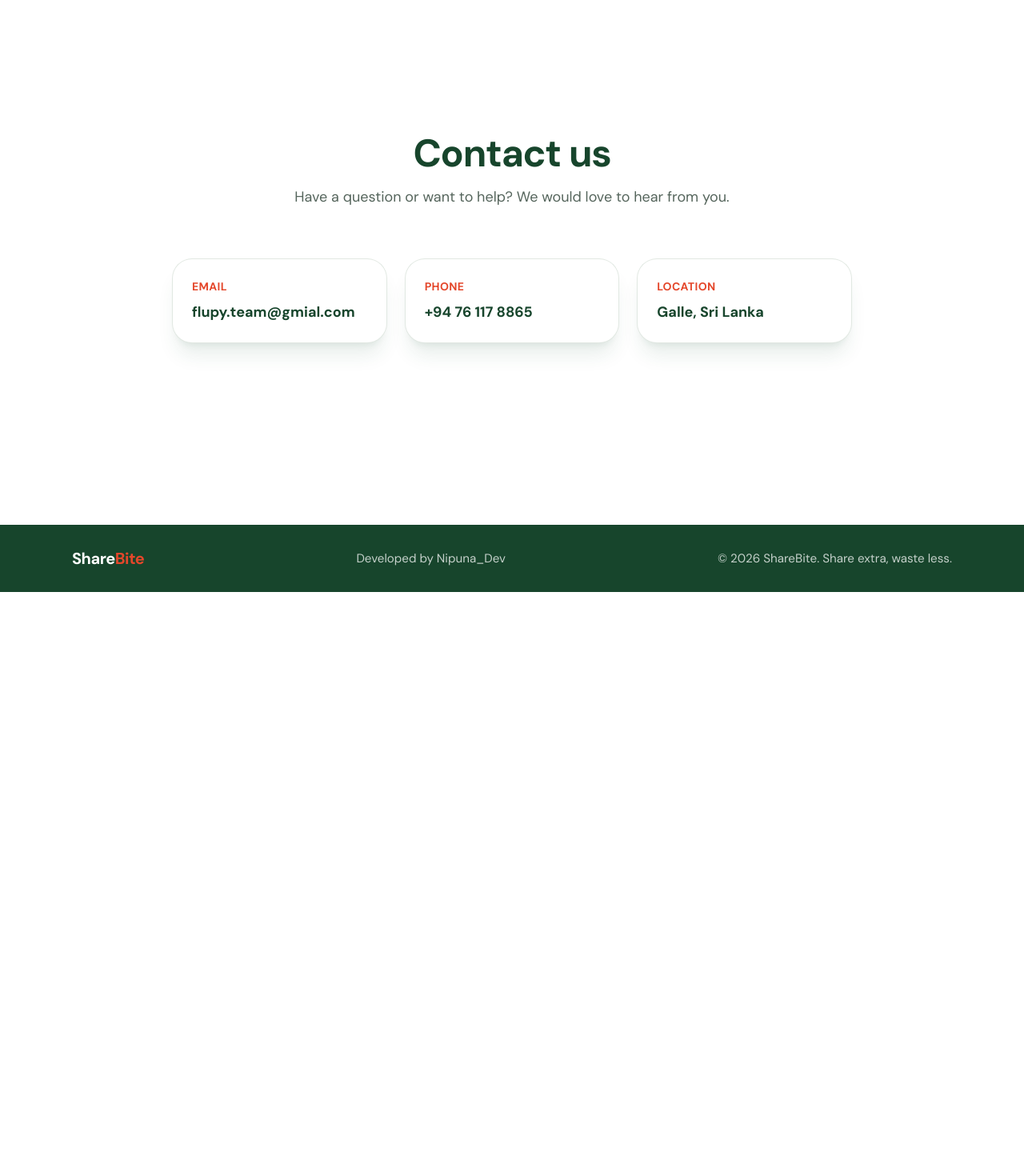
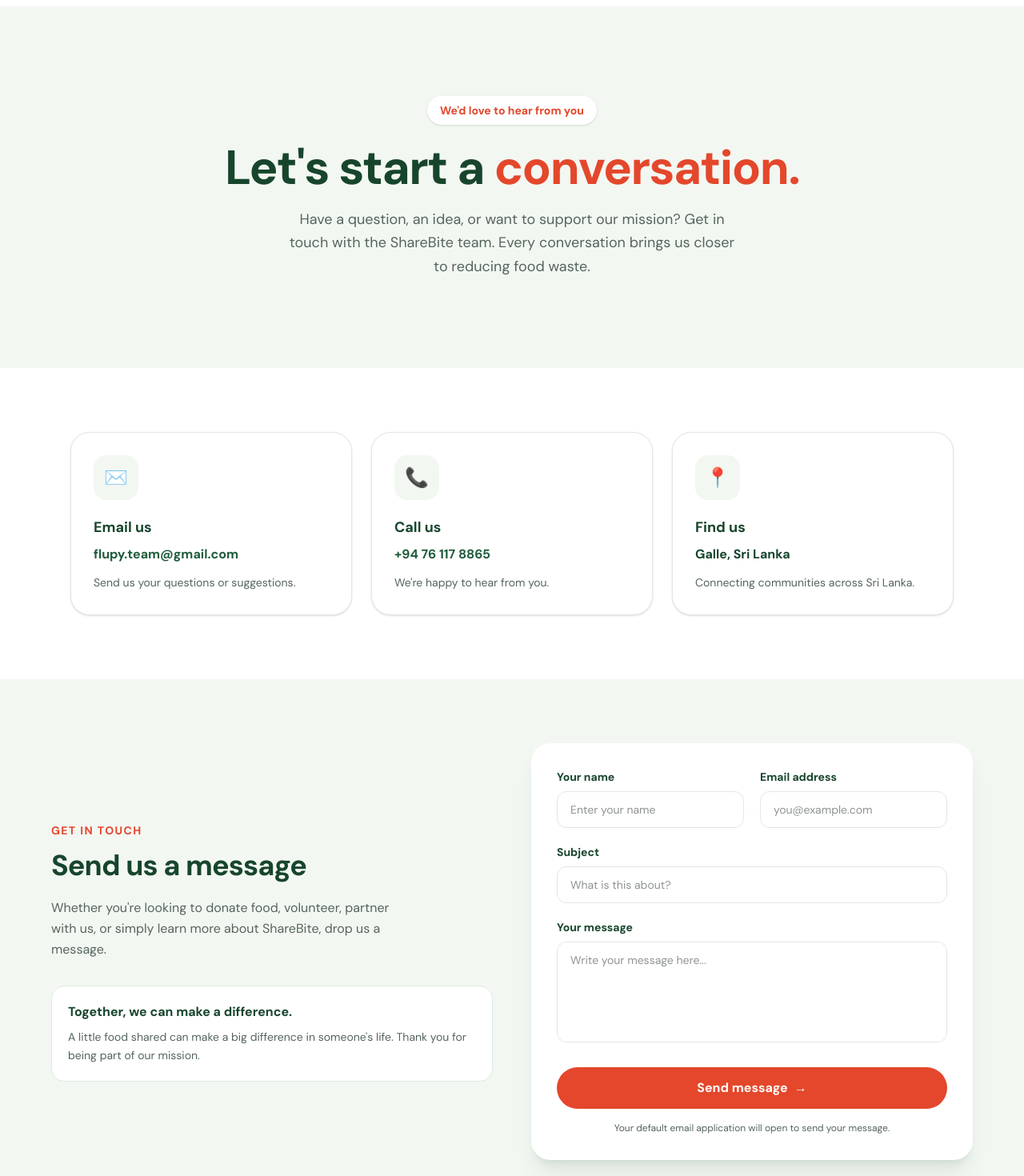
Before and after one commit to nipunagwdev-maker/ShareBite.v2.0, a React (Vite) app in the folder ShareBite/: page /Contact in a window 1280 px wide. Shown: the part 60-1530 px from the top of the page at 80% size. Before the commit the page ends 800 px from the top, so only its background shows below. Built offline with nearby package versions, Linux system fonts and the light colour scheme.

Commit message:
updating contact page ui

```diff
--- a/ShareBite/src/pages/Contact.jsx
+++ b/ShareBite/src/pages/Contact.jsx
@@ -1,62 +1,233 @@
+import { useState } from "react";
 import SiteFooter from "../components/SiteFooter.jsx";
 import SiteHeader from "../components/SiteHeader.jsx";
 
 const contactDetails = [
   {
-    label: "Email",
-    value: "flupy.team@gmial.com", // EDIT: your real email
-    href: "mailto:flupy.team@gmail.com", // EDIT: same email again
+    label: "Email us",
+    value: "flupy.team@gmail.com",
+    href: "mailto:flupy.team@gmail.com",
+    icon: "✉️",
+    description: "Send us your questions or suggestions.",
   },
   {
-    label: "Phone",
-    value: "+94 76 117  8865", // EDIT: how the number is shown
-    href: "tel:+94761178865", // EDIT: same number, no spaces
+    label: "Call us",
+    value: "+94 76 117 8865",
+    href: "tel:+94761178865",
+    icon: "📞",
+    description: "We're happy to hear from you.",
   },
   {
-    label: "Location",
-    value: "Galle, Sri Lanka", // EDIT: your city or area
+    label: "Find us",
+    value: "Galle, Sri Lanka",
+    icon: "📍",
+    description: "Connecting communities across Sri Lanka.",
   },
 ];
 
 function Contact() {
+  const [form, setForm] = useState({
+    name: "",
+    email: "",
+    subject: "",
+    message: "",
+  });
+
+  const handleChange = (e) => {
+    setForm({ ...form, [e.target.name]: e.target.value });
+  };
+
+  const handleSubmit = (e) => {
+    e.preventDefault();
+
+    const subject = encodeURIComponent(form.subject);
+    const body = encodeURIComponent(
+      `Name: ${form.name}\nEmail: ${form.email}\n\n${form.message}`,
+    );
+
+    window.location.href = `mailto:flupy.team@gmail.com?subject=${subject}&body=${body}`;
+  };
+
   return (
-    <div className="flex min-h-screen flex-col bg-white font-sans text-ink object-center">
+    <div className="flex min-h-screen flex-col bg-white font-sans text-ink">
       <SiteHeader />
 
       <main className="flex-1">
-        <section className="mx-auto max-w-2xl px-6 pt-14 text-center md:pt-40">
-          <h1 className="text-4xl font-bold tracking-tight text-brand-dark sm:text-5xl">
-            Contact us
-          </h1>
-          <p className="mt-4 text-lg text-muted">
-            Have a question or want to help? We would love to hear from you.
-          </p>
+        {/* Hero Section */}
+        <section className="relative overflow-hidden bg-tint px-6 py-20 text-center md:py-28">
+          <div className="relative mx-auto max-w-3xl">
+            <span className="inline-block rounded-full bg-white px-4 py-2 text-sm font-bold text-tomato shadow-sm">
+              We'd love to hear from you
+            </span>
+
+            <h1 className="mt-6 text-4xl font-extrabold tracking-tight text-brand-dark sm:text-5xl md:text-6xl">
+              Let's start a <span className="text-tomato">conversation.</span>
+            </h1>
+
+            <p className="mx-auto mt-5 max-w-xl text-base leading-relaxed text-muted sm:text-lg">
+              Have a question, an idea, or want to support our mission? Get in
+              touch with the ShareBite team. Every conversation brings us closer
+              to reducing food waste.
+            </p>
+          </div>
         </section>
 
-        <section className="mx-auto max-w-4xl px-6 py-12 md:py-16">
-          <div className="grid grid-cols-1 gap-6 sm:grid-cols-3">
-            {contactDetails.map(({ label, value, href }) => (
+        {/* Contact Information */}
+        <section className="mx-auto max-w-6xl px-6 py-14 md:py-20">
+          <div className="grid gap-6 sm:grid-cols-3">
+            {contactDetails.map((item) => (
               <div
-                key={label}
-                className="rounded-3xl bg-white p-6 shadow-xl shadow-brand/10 ring-1 ring-line"
+                key={item.label}
+                className="rounded-3xl border border-line bg-white p-7 shadow-sm transition duration-300 hover:-translate-y-1 hover:shadow-xl hover:shadow-brand/10"
               >
-                <p className="text-sm font-bold tracking-wide text-tomato uppercase">
-                  {label}
-                </p>
-                {href ? (
+                <div className="flex size-14 items-center justify-center rounded-2xl bg-tint text-2xl">
+                  {item.icon}
+                </div>
+
+                <h3 className="mt-5 text-lg font-bold text-brand-dark">
+                  {item.label}
+                </h3>
+
+                {item.href ? (
                   <a
-                    href={href}
-                    className="mt-2 block break-words text-lg font-bold text-brand-dark transition hover:text-brand"
+                    href={item.href}
+                    className="mt-2 block break-words font-bold text-brand transition hover:text-tomato"
                   >
-                    {value}
+                    {item.value}
                   </a>
                 ) : (
-                  <p className="mt-2 text-lg font-bold text-brand-dark">
-                    {value}
-                  </p>
+                  <p className="mt-2 font-bold text-brand-dark">{item.value}</p>
                 )}
+
+                <p className="mt-3 text-sm leading-relaxed text-muted">
+                  {item.description}
+                </p>
               </div>
             ))}
+          </div>
+        </section>
+
+        {/* Contact Form */}
+        <section className="bg-tint px-6 py-16 md:py-20">
+          <div className="mx-auto grid max-w-6xl gap-12 md:grid-cols-2 md:items-center">
+            <div>
+              <span className="text-sm font-bold uppercase tracking-widest text-tomato">
+                Get in touch
+              </span>
+
+              <h2 className="mt-3 text-3xl font-extrabold tracking-tight text-brand-dark sm:text-4xl">
+                Send us a message
+              </h2>
+
+              <p className="mt-5 max-w-md leading-relaxed text-muted">
+                Whether you're looking to donate food, volunteer, partner with
+                us, or simply learn more about ShareBite, drop us a message.
+              </p>
+
+              <div className="mt-8 rounded-2xl border border-line bg-white p-5">
+                <p className="font-bold text-brand-dark">
+                  Together, we can make a difference.
+                </p>
+                <p className="mt-2 text-sm leading-relaxed text-muted">
+                  A little food shared can make a big difference in someone's
+                  life. Thank you for being part of our mission.
+                </p>
+              </div>
+            </div>
+
+            <form
+              onSubmit={handleSubmit}
+              className="rounded-3xl bg-white p-6 shadow-xl shadow-brand/10 sm:p-8"
+            >
+              <div className="grid gap-5 sm:grid-cols-2">
+                <div>
+                  <label
+                    htmlFor="name"
+                    className="mb-2 block text-sm font-semibold text-brand-dark"
+                  >
+                    Your name
+                  </label>
+                  <input
+                    id="name"
+                    name="name"
+                    type="text"
+                    required
+                    value={form.name}
+                    onChange={handleChange}
+                    placeholder="Enter your name"
+                    className="w-full rounded-xl border border-line bg-white px-4 py-3 text-sm outline-none transition focus:border-brand focus:ring-2 focus:ring-brand/10"
+                  />
+                </div>
+
+                <div>
+                  <label
+                    htmlFor="email"
+                    className="mb-2 block text-sm font-semibold text-brand-dark"
+                  >
+                    Email address
+                  </label>
+                  <input
+                    id="email"
+                    name="email"
+                    type="email"
+                    required
+                    value={form.email}
+                    onChange={handleChange}
+                    placeholder="you@example.com"
+                    className="w-full rounded-xl border border-line bg-white px-4 py-3 text-sm outline-none transition focus:border-brand focus:ring-2 focus:ring-brand/10"
+                  />
+                </div>
+              </div>
+
+              <div className="mt-5">
+                <label
+                  htmlFor="subject"
+                  className="mb-2 block text-sm font-semibold text-brand-dark"
+                >
+                  Subject
+                </label>
+                <input
+                  id="subject"
+                  name="subject"
+                  type="text"
+                  required
+                  value={form.subject}
+                  onChange={handleChange}
+                  placeholder="What is this about?"
+                  className="w-full rounded-xl border border-line bg-white px-4 py-3 text-sm outline-none transition focus:border-brand focus:ring-2 focus:ring-brand/10"
+                />
+              </div>
+
+              <div className="mt-5">
+                <label
+                  htmlFor="message"
+                  className="mb-2 block text-sm font-semibold text-brand-dark"
+                >
+                  Your message
+                </label>
+                <textarea
+                  id="message"
+                  name="message"
+                  required
+                  rows="5"
+                  value={form.message}
+                  onChange={handleChange}
+                  placeholder="Write your message here..."
+                  className="w-full resize-none rounded-xl border border-line bg-white px-4 py-3 text-sm outline-none transition focus:border-brand focus:ring-2 focus:ring-brand/10"
+                />
+              </div>
+
+              <button
+                type="submit"
+                className="mt-6 flex w-full items-center justify-center gap-2 rounded-full bg-tomato px-6 py-3.5 font-bold text-white transition hover:-translate-y-0.5 hover:bg-tomato-dark active:scale-95"
+              >
+                Send message <span>→</span>
+              </button>
+
+              <p className="mt-4 text-center text-xs text-muted">
+                Your default email application will open to send your message.
+              </p>
+            </form>
           </div>
         </section>
       </main>
```
